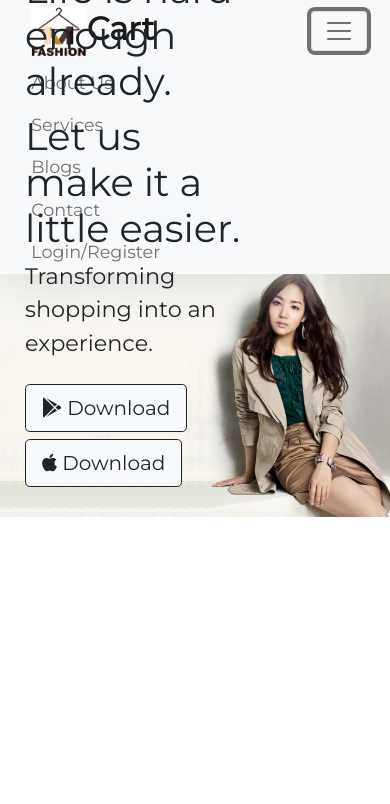
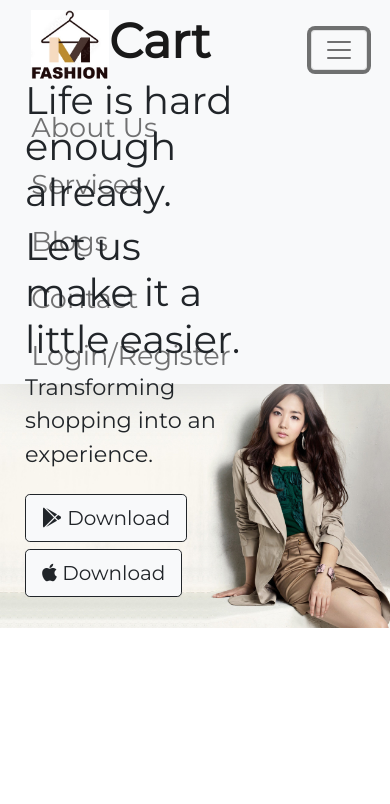
Before and after one commit to mradul-gpt/MFashionCart-MnP4, a plain HTML site: page index.html in a window 390 px wide. Both pictures are taken after a click on the button "Toggle navigation". Shown: the top 804 px of the page. Drawn offline with nearby package versions, Linux system fonts and the light colour scheme; a script that the page names is missing.

Commit message:
updated responsive navigation bar

```diff
--- a/style.css
+++ b/style.css
@@ -22,6 +22,22 @@ body{
 }
 .nav-item:hover{
     font-size: 1.13rem; font-weight: 600;
+}
+@media (max-width: 1100px){
+    .nav-logo{
+        height: 70px;
+    }
+    .navbar-brand{
+        font-size: 3rem;
+        font-weight: 700;
+        padding-bottom: 20px;
+    }
+    .nav-item{
+        font-size: 1.7rem; font-weight: 400;
+    }
+    .nav-item:hover{
+        font-size: 1.8rem; font-weight: 600;
+    }
 }
 
 /* -------------------------------Title Section---------------------------------- */
```
